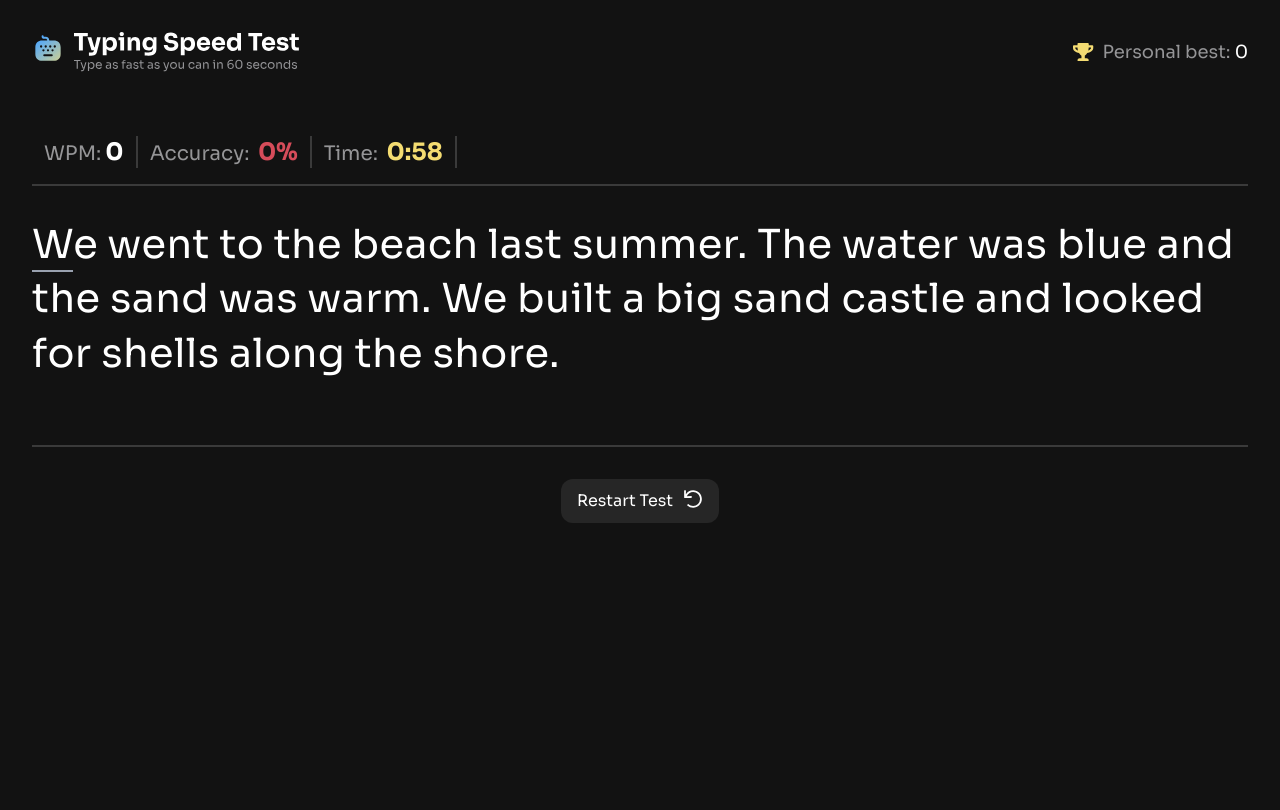
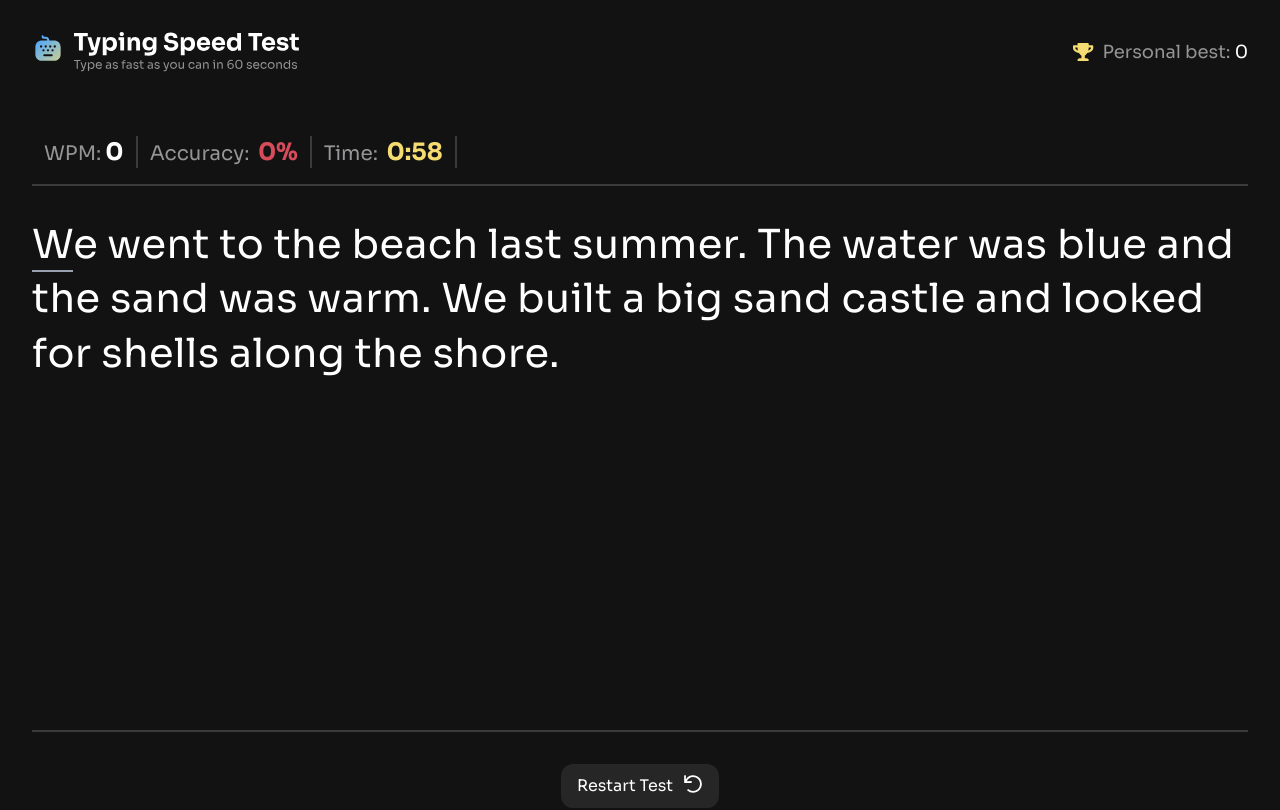
Before and after one commit to Friendlesso/Typing-Speed-Test, a React (Vite) app: page / in a window 1280 px wide. Both pictures are taken after a click on the button "Start typing test". Built offline with nearby package versions, Linux system fonts and the light colour scheme.

Commit message:
Fixing issues

```diff
--- a/src/App.tsx
+++ b/src/App.tsx
@@ -12,7 +12,7 @@ function App() {
   const [isStarted, setIsStarted] = useState<boolean>(false)
 
   return (
-    <div className="flex flex-col ">
+    <div className="flex flex-col min-h-[80dvh]">
       <Header
         personalBest={personalBest}
       />
@@ -23,7 +23,7 @@ function App() {
           isStarted={isStarted}
           setIsStarted={setIsStarted}
         />
-        <div>
+        <section className="relative h-[70vh]">
           <TypingText
             setWpm={setWpm}
             setAccuracy={setAccuracy}
@@ -32,7 +32,7 @@ function App() {
             isStarted={isStarted}
             setPersonalBest={setPersonalBest}
           />
-        </div>
+        </section>
       </div>
     </div>
   )
--- a/src/components/TypingText/RestartTestBtn.tsx
+++ b/src/components/TypingText/RestartTestBtn.tsx
@@ -1,9 +1,20 @@
 import RestartIcon from '../../assets/icons/icon-restart.svg';
 
+type RestartTestBtn = {
+  setIsStarted: React.Dispatch<React.SetStateAction<boolean>>;
+}
 
-export function RestartTestBtn() {
+export function RestartTestBtn({ setIsStarted }: RestartTestBtn) {
   return (
-    <div className='w-full border-t-2 border-(--neutral-700) mt-16 flex justify-center'>
+    <div
+      className={`
+        w-full
+        border-t-2 border-(--neutral-700)
+        mt-16
+        flex justify-center overflow-hidden
+        transition-all duration-300 ease-in
+      `}
+    >
       <button
         className='
           group
@@ -15,6 +26,9 @@ export function RestartTestBtn() {
           cursor-pointer
           transition-colors duration-200
         '
+        onClick={() => {
+          setIsStarted(false);
+        }}
       >
         Restart Test
         <img className='transition group-hover:invert' src={RestartIcon} alt="Restart test icon" />
--- a/src/components/TypingText/StartTestBtn.tsx
+++ b/src/components/TypingText/StartTestBtn.tsx
@@ -8,7 +8,7 @@ export function StartTestBtn({inputRef, setIsStarted, isStarted}: StartTypingBtn
   return (
     <div className={`text-white flex flex-col items-center gap-5 absolute top-1/2 left-1/2 -translate-y-1/2 -translate-x-1/2 ${isStarted ? 'hidden' : 'block'}`}>
       <button
-        className='bg-(--blue-600) hover:bg-(--blue-400) py-4 px-6 w-fit rounded-xl cursor-pointer transition-colors duration-150 ease-in-out'
+        className='bg-(--blue-600) hover:bg-(--blue-400) font-semibold text-xl/[120%] tracking-[0.019rem] hover:scale-95 py-4 px-6 w-fit rounded-xl cursor-pointer transition-all duration-150 ease-in-out'
         onClick={() => {
           setIsStarted(true)
           inputRef.current?.focus();
@@ -16,7 +16,7 @@ export function StartTestBtn({inputRef, setIsStarted, isStarted}: StartTypingBtn
       >
         Start typing test
       </button>
-      <p>Or click the text and start typing</p>
+      <p className="font-semibold text-xl/[120%] tracking-[0.019rem]">Or click the text and start typing</p>
     </div>
   )
 }
--- a/src/components/TypingText/TypingText.tsx
+++ b/src/components/TypingText/TypingText.tsx
@@ -64,7 +64,7 @@ export function TypingText({
 
       // Personal Best Logic
       const prevPB = Number(localStorage.getItem("PB") || 0);
-      if(finalWPM > prevPB) {
+      if (finalWPM > prevPB) {
         localStorage.setItem("PB", String(finalWPM))
         setPersonalBest(finalWPM)
       }
@@ -84,13 +84,14 @@ export function TypingText({
     }
     return '';
   }
+
   return (
     <>
-      <div className='relative'>
       <div className=
         {`
           relative
           flex flex-col items-center
+          h-[80%]
           ${!isStarted
             ? 'blur-md'
             : 'blur-none'
@@ -102,7 +103,7 @@ export function TypingText({
             const status = charStatus[charIndex];
             let className = getCharClass(charIndex)
 
-              if (charIndex === index) className += ' border-b-2 border-gray-400'
+            if (charIndex === index) className += 'bg-(gray-400) border-b-2 border-gray-400'
 
             if (status === 'incorrect') {
               className += ' border-b-2 border-red-400'
@@ -133,8 +134,11 @@ export function TypingText({
         setIsStarted={setIsStarted}
         isStarted={isStarted}
       />
-      </div>
-      <RestartTestBtn />
+      {isStarted && (
+        <RestartTestBtn
+          setIsStarted={setIsStarted}
+        />
+      )}
     </>
   )
 }
```
Lines whose indentation alone changed are shown as unchanged.
